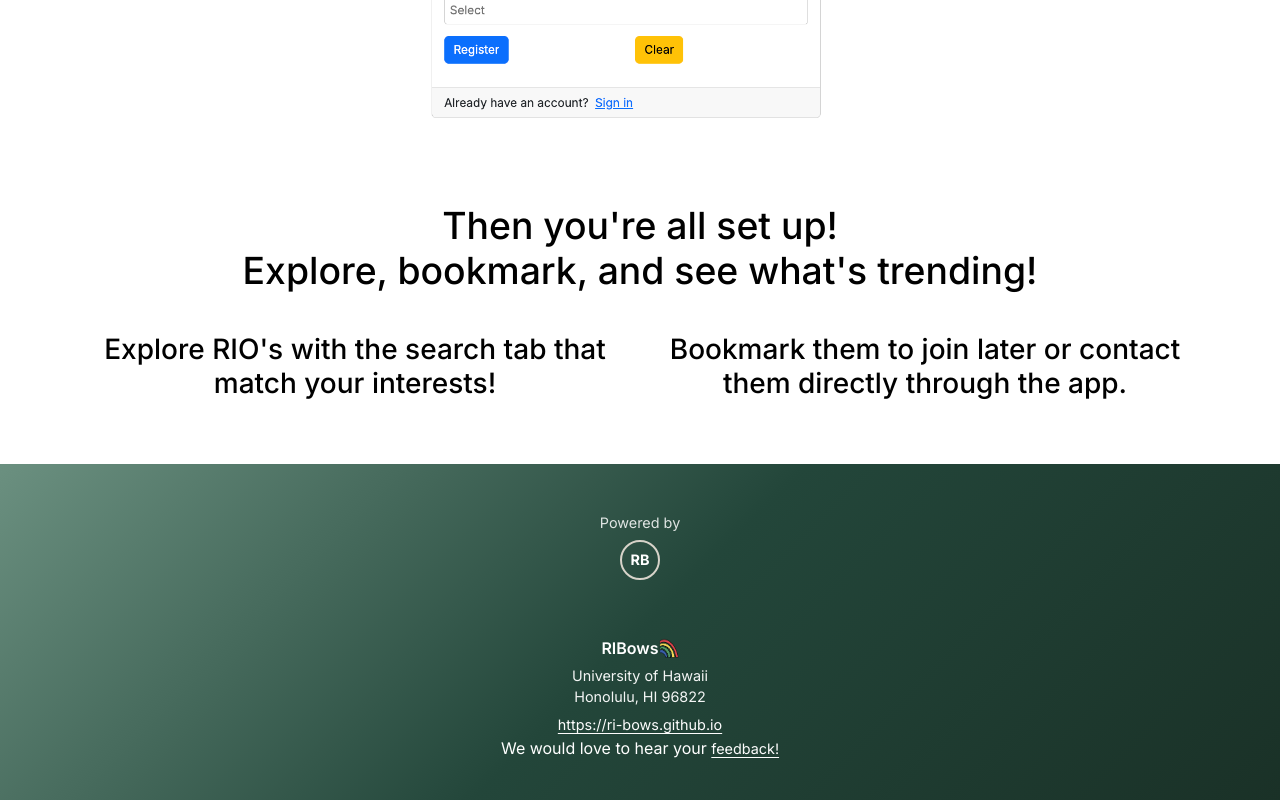
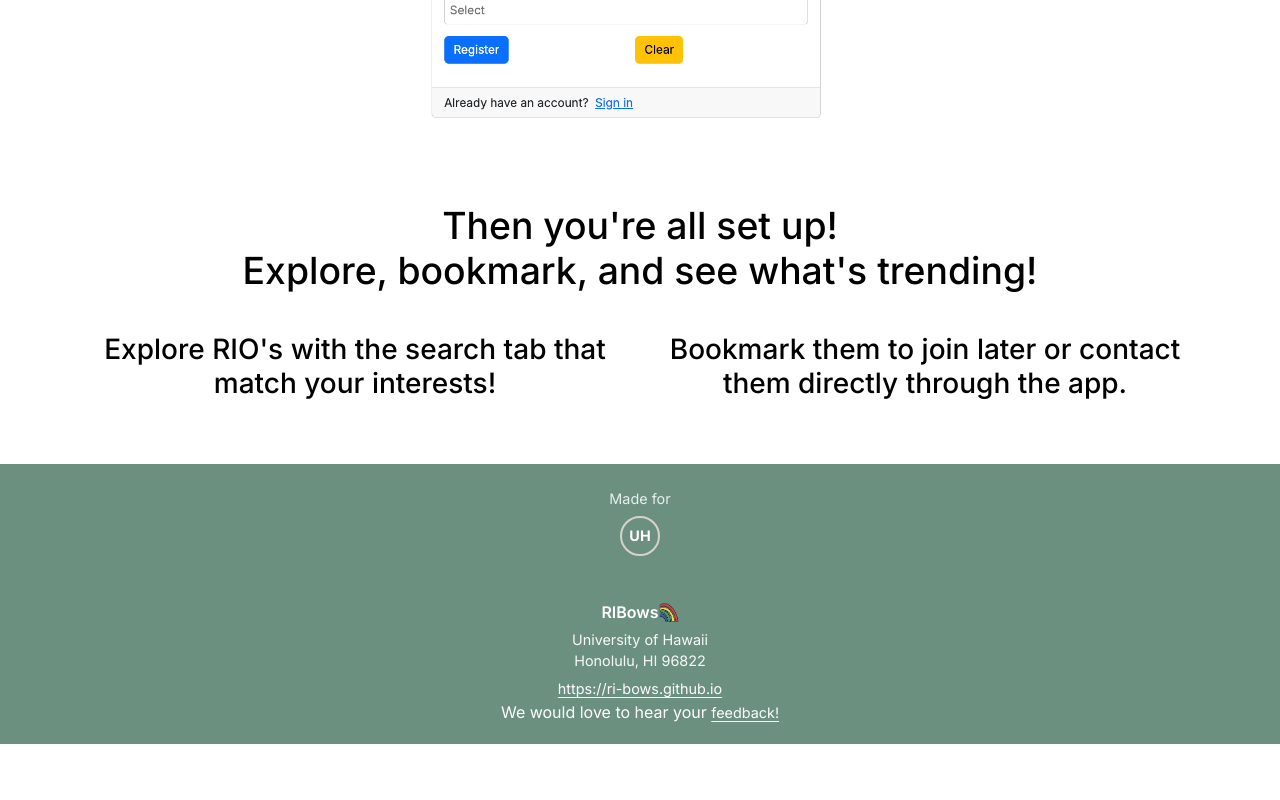
Before and after one commit to RI-Bows/RIBows, a Next.js app: page / in a window 1280 px wide. Shown: the part 2119-2919 px from the top of the page. After the commit the page ends 2863 px from the top, so only its background shows below. Built offline with nearby package versions, Linux system fonts and the light colour scheme; no server answers.

Commit message:
Update footer branding and navbar styles
Changed footer text from 'Powered by' to 'Made for' and logo from 'RB' to 'UH'. Updated navbar and footer CSS for improved color consistency, adjusted spacing, and refined active/hover states for the Sign In pill.

```diff
--- a/src/app/globals.css
+++ b/src/app/globals.css
@@ -24,6 +24,11 @@
 body {
   --bs-dark: var(--bowfolio-navbar-bg);
   --bs-dark-rgb: var(--bowfolio-navbar-bg-rgb);
+
+  --bs-primary: var(--rb-primary);
+  --bs-link-color: var(--rb-primary);
+  --bs-link-hover-color: var(--rb-primary-soft);
+
 }
 
 html, body {
@@ -230,24 +235,29 @@ html, body {
   background-color: #F6FFF8;
 }
 
+/* NEW: keep Sign In pill the same when active, and remove underline */
+.rb-navbar .rb-nav-cta.active {
+  color: #6B9080;
+  background-color: #F6FFF8;
+}
+
+.rb-navbar .rb-nav-cta.active::after {
+  content: none;
+}
+
 .rb-navbar .rb-nav-cta:hover,
 .rb-navbar .rb-nav-cta:focus {
-  background-color: var(--rb-surface-soft);   /* EAF4F4 */
-  border-color: #F6FFF8;
+  background-color: var(--rb-surface-soft);  /* EAF4F4 */
 }
+
 
 
 
 /* Footer styles */
 .rb-footer {
-  background: linear-gradient(
-    135deg,
-    var(--rb-primary) 0%,
-    #23463a 50%,
-    #1a3127 100%
-  );
-  color: var(--bowfolio-navbar-text);
-  padding: 3rem 0 2.5rem; /* more vertical space */
+   background-color: var(--rb-primary);        /* 6B9080 */
+  color: var(--bowfolio-navbar-text);          /* light text */
+  padding: 1.5rem 0 1.25rem;
   text-align: center;
 }
 
@@ -277,7 +287,7 @@ html, body {
 
 /* RIBows block */
 .rb-footer-title {
-  margin-top: 2rem;        /* space between RB circle and RIBows text */
+  margin-top: 1.25rem;        /* space between RB circle and RIBows text */
   margin-bottom: 0.25rem;
   font-weight: 600;
   font-size: 1rem;
--- a/src/components/Footer.tsx
+++ b/src/components/Footer.tsx
@@ -8,9 +8,9 @@ const Footer = () => (
       {/* Powered by + logo */}
       <Row className="justify-content-center">
         <Col xs="auto">
-          <div className="rb-footer-powered">Powered by</div>
+          <div className="rb-footer-powered">Made for</div>
           <div className="rb-footer-logo-circle">
-            <span className="rb-footer-logo-text">RB</span>
+            <span className="rb-footer-logo-text">UH</span>
           </div>
         </Col>
       </Row>
```
